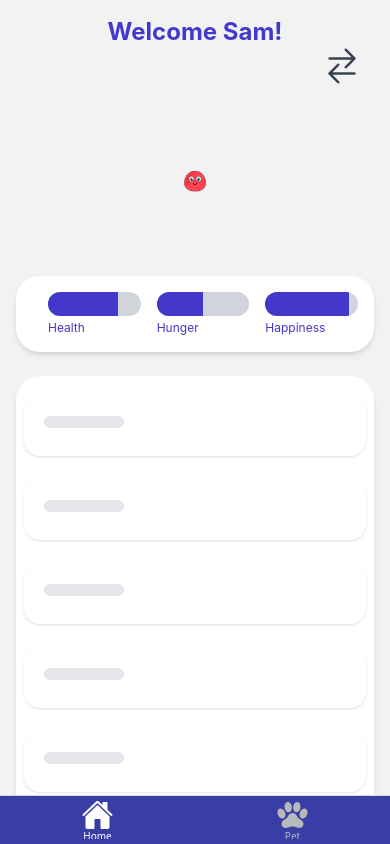
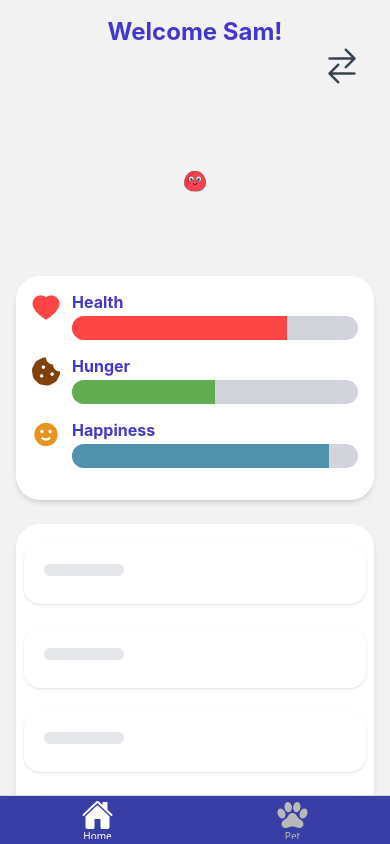
Before and after one commit to 16samzahid/FitQuest, a React Native app: screen /Home in a window 390 px wide. Built offline with nearby package versions, Linux system fonts and the light colour scheme.

Commit message:
pet stats bar updated

```diff
--- a/package.json
+++ b/package.json
@@ -35,10 +35,12 @@
     "react-dom": "19.1.0",
     "react-native": "0.81.5",
     "react-native-gesture-handler": "~2.28.0",
+    "react-native-gifted-charts": "^1.4.70",
     "react-native-pager-view": "6.9.1",
     "react-native-reanimated": "~4.1.1",
     "react-native-safe-area-context": "~5.6.0",
     "react-native-screens": "~4.16.0",
+    "react-native-svg": "^15.12.1",
     "react-native-web": "~0.21.0",
     "react-native-worklets": "0.5.1",
     "tailwindcss": "^3.4.19"
--- /dev/null
+++ b/src/components/BarChartComponent.jsx
@@ -0,0 +1,25 @@
+import { View } from "react-native";
+import { BarChart } from "react-native-gifted-charts";
+
+export default function BarChartComponent() {
+  const data = [
+    { value: 50, label: "Jan" },
+    { value: 80, label: "Feb" },
+    { value: 90, label: "Mar" },
+    { value: 70, label: "Apr" },
+  ];
+
+  return (
+    <View style={{ flex: 1, justifyContent: "center", alignItems: "center" }}>
+      <BarChart
+        data={data}
+        barWidth={30}
+        frontColor="#4A90E2"
+        barBorderRadius={6}
+        yAxisThickness={0}
+        xAxisLabelTextStyle={{ color: "#333" }}
+        isAnimated
+      />
+    </View>
+  );
+}
--- a/src/components/PetStatsCard.jsx
+++ b/src/components/PetStatsCard.jsx
@@ -1,42 +1,29 @@
-import { Text, View } from "react-native";
+import AntDesign from "@expo/vector-icons/AntDesign";
+import FontAwesome5 from "@expo/vector-icons/FontAwesome5";
+import MaterialCommunityIcons from "@expo/vector-icons/MaterialCommunityIcons";
+import { View } from "react-native";
+import StatBar from "./StatBar";
 
 export default function PetStatsCard({
   health = 15,
   hunger = 82,
   happiness = 60,
 }) {
+  const cookie = <FontAwesome5 name="cookie-bite" size={28} color="#80420B" />;
+  const heart = <AntDesign name="heart" size={28} color="#FD4545" />;
+  const smile = (
+    <MaterialCommunityIcons name="emoticon-happy" size={28} color="#E69420" />
+  );
   return (
-    <View className="flex-row mt-5 shadow-md bg-white rounded-3xl p-4">
-      {/* Progress bars */}
-      <View className="flex-1 ml-4 bg-#EBEBEB">
-        <View className="h-6 bg-gray-300 rounded-full overflow-hidden">
-          <View
-            className="h-full bg-indigo-700"
-            style={{ width: `${health}%` }}
-          />
-        </View>
-        <Text className="text-xs mt-1 text-indigo-700">Health</Text>
-      </View>
+    <View className="mt-5 shadow-md bg-white rounded-3xl p-4">
+      {/* Health Bar */}
+      <StatBar label="Health" color="red" value={health} icon={heart} />
 
-      <View className="flex-1 ml-4 bg-#EBEBEB">
-        <View className="h-6 bg-gray-300 rounded-full overflow-hidden">
-          <View
-            className="h-full bg-indigo-700"
-            style={{ width: `${hunger}%` }}
-          />
-        </View>
-        <Text className="text-xs mt-1 text-indigo-700">Hunger</Text>
-      </View>
+      {/* Hunger Bar */}
+      <StatBar label="Hunger" color="green" value={hunger} icon={cookie} />
 
-      <View className="flex-1 ml-4 bg-#EBEBEB">
-        <View className="h-6 bg-gray-300 rounded-full overflow-hidden">
-          <View
-            className="h-full bg-indigo-700"
-            style={{ width: `${happiness}%` }}
-          />
-        </View>
-        <Text className="text-xs mt-1 text-indigo-700">Happiness</Text>
-      </View>
+      {/* Happiness Bar */}
+      <StatBar label="Happiness" color="blue" value={happiness} icon={smile} />
     </View>
   );
 }
--- a/src/components/StatBar.jsx
+++ b/src/components/StatBar.jsx
@@ -1,21 +1,25 @@
 import { Text, View } from "react-native";
 
 const COLOR_MAP = {
-  red: "bg-red-500",
-  green: "bg-green-500",
-  blue: "bg-blue-500",
+  red: "bg-[#FD4545]",
+  green: "bg-[#61AC51]",
+  blue: "bg-[#5192AC]",
 };
 
-export default function StatBar({ label, color = "red", value }) {
+export default function StatBar({ label, color, value, icon }) {
   return (
-    <View>
-      <Text className="text-sm text-indigo-700 mb-1">{label}</Text>
-
-      <View className="w-full h-3 bg-white rounded-full overflow-hidden">
-        <View
-          className={`h-full ${COLOR_MAP[color]}`}
-          style={{ width: `${value}%` }}
-        />
+    <View className="mb-4 flex-row items-start">
+      <View className="mr-3">{icon}</View>
+      <View className="flex-1">
+        <Text className="text-[16px] text-indigo-700 mb-1 font-bold">
+          {label}
+        </Text>
+        <View className="h-6 bg-gray-300 rounded-full overflow-hidden">
+          <View
+            className={`h-full ${COLOR_MAP[color]}`}
+            style={{ width: `${value}%` }}
+          />
+        </View>
       </View>
     </View>
   );
--- a/src/screens/child/ChildPet.jsx
+++ b/src/screens/child/ChildPet.jsx
@@ -16,7 +16,7 @@ const ChildPet = () => {
       {/* Level */}
       <LevelCoinSection level={10} progress={45} coins={120} />
 
-      {/* Tasks / Cards */}
+      {/* Colours and Accessories */}
     </SafeAreaView>
   );
 };
```
Also changed, not shown: 1 other file (tests, documents, lock files or other folders).
